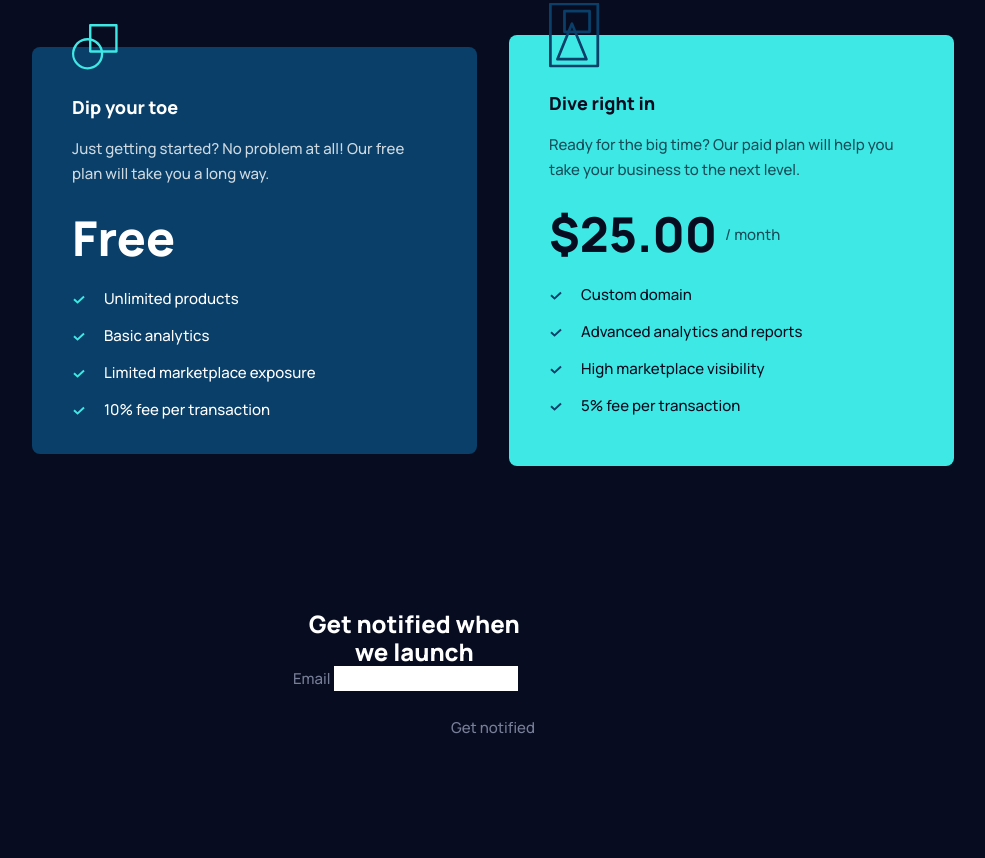
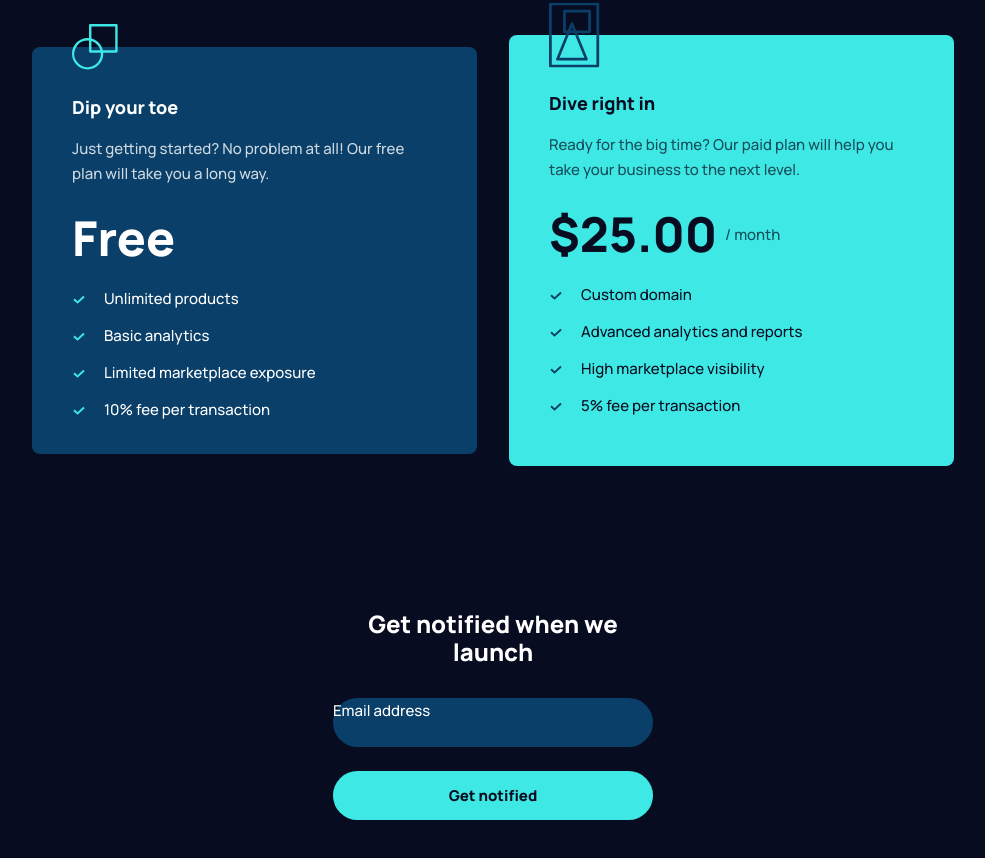
Before and after one commit to Dudeldups/FM-maker-landing-page, a website built with Vite: page index.html in a window 1280 px wide. Shown: the part 1651-2509 px from the top of the page, without its empty margins (147-1132 px from the left). Before the commit the page ends 2471 px from the top, so only its background shows below. Built offline with nearby package versions, Linux system fonts and the light colour scheme.

Commit message:
added testing-library

```diff
--- a/index.html
+++ b/index.html
@@ -214,16 +214,27 @@
       </section>
 
       <section class="mt-36 pb-20">
-        <div class="mx-auto max-w-[25rem]">
-          <h2 class="text-md text-center max-w-[15ch]">
+        <div class="mx-auto px-6 md:px-10 max-w-[25rem]">
+          <h2 class="mx-auto text-md text-center mobile:max-w-[15ch]">
             Get notified when we launch
           </h2>
           <form action="" class="flex flex-col gap-6">
-            <label for="email">
-              Email
-              <input type="email" id="email" name="email" />
-            </label>
-            <button type="submit">Get notified</button>
+            <div class="relative mt-8">
+              <label for="email" class="absolute text-white">
+                Email address
+              </label>
+              <input
+                type="email"
+                id="email"
+                name="email"
+                class="w-full bg-blue rounded-full p-3" />
+              <p id="email-error" aria-live="polite"></p>
+            </div>
+            <button
+              type="submit"
+              class="w-full bg-cyan text-darkblue font-extrabold rounded-full p-3">
+              Get notified
+            </button>
           </form>
         </div>
       </section>
--- a/package.json
+++ b/package.json
@@ -10,6 +10,11 @@
     "test": "vitest"
   },
   "devDependencies": {
+    "@testing-library/dom": "^10.4.0",
+    "@testing-library/jest-dom": "^6.4.8",
+    "@testing-library/user-event": "^14.5.2",
+    "@types/jest": "^29.5.12",
+    "@types/jsdom": "^21.1.7",
     "@types/node": "^22.1.0",
     "autoprefixer": "^10.4.20",
     "jsdom": "^24.1.1",
```
Also changed, not shown: 1 other file.
